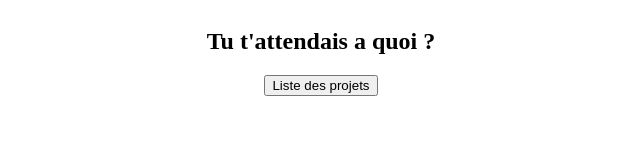
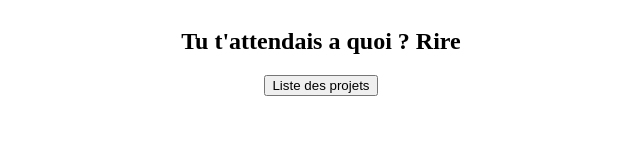
Before and after one commit to oraclerevolution/Porfolio, a plain HTML site: page index.html in a window 1280 px wide. Shown: the whole page, without its empty margins (319-959 px from the left). Drawn offline with Linux system fonts and the light colour scheme.

Commit message:
Update index.html

```diff
--- a/index.html
+++ b/index.html
@@ -10,7 +10,7 @@
 <body>
     <section style="display:flex; flex: 1;align-items: center; justify-content: center">
         <center>
-            <h2>Tu t'attendais a quoi ?</h2>
+            <h2>Tu t'attendais a quoi ? Rire</h2>
             <a href="projets.html" style="color:black">
               <button>Liste des projets</button>
             </a>
```
